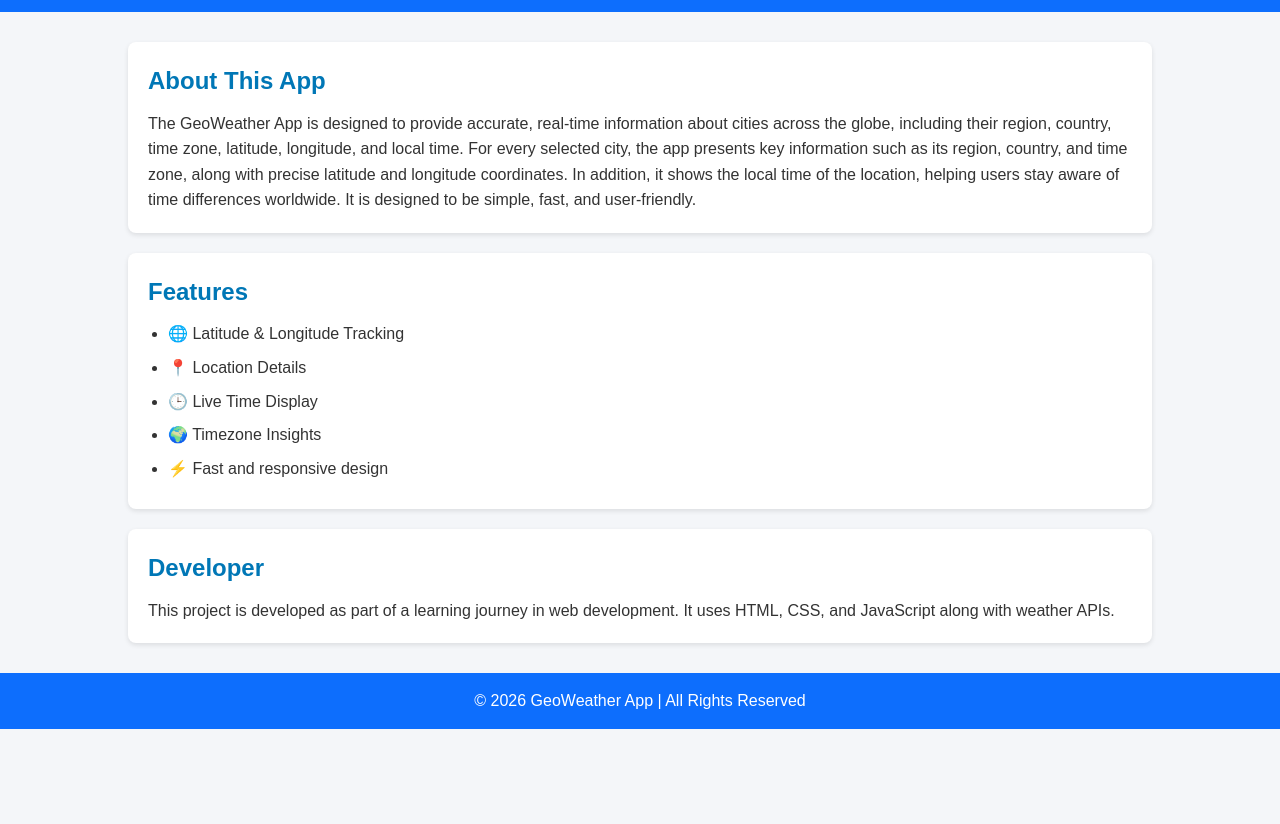
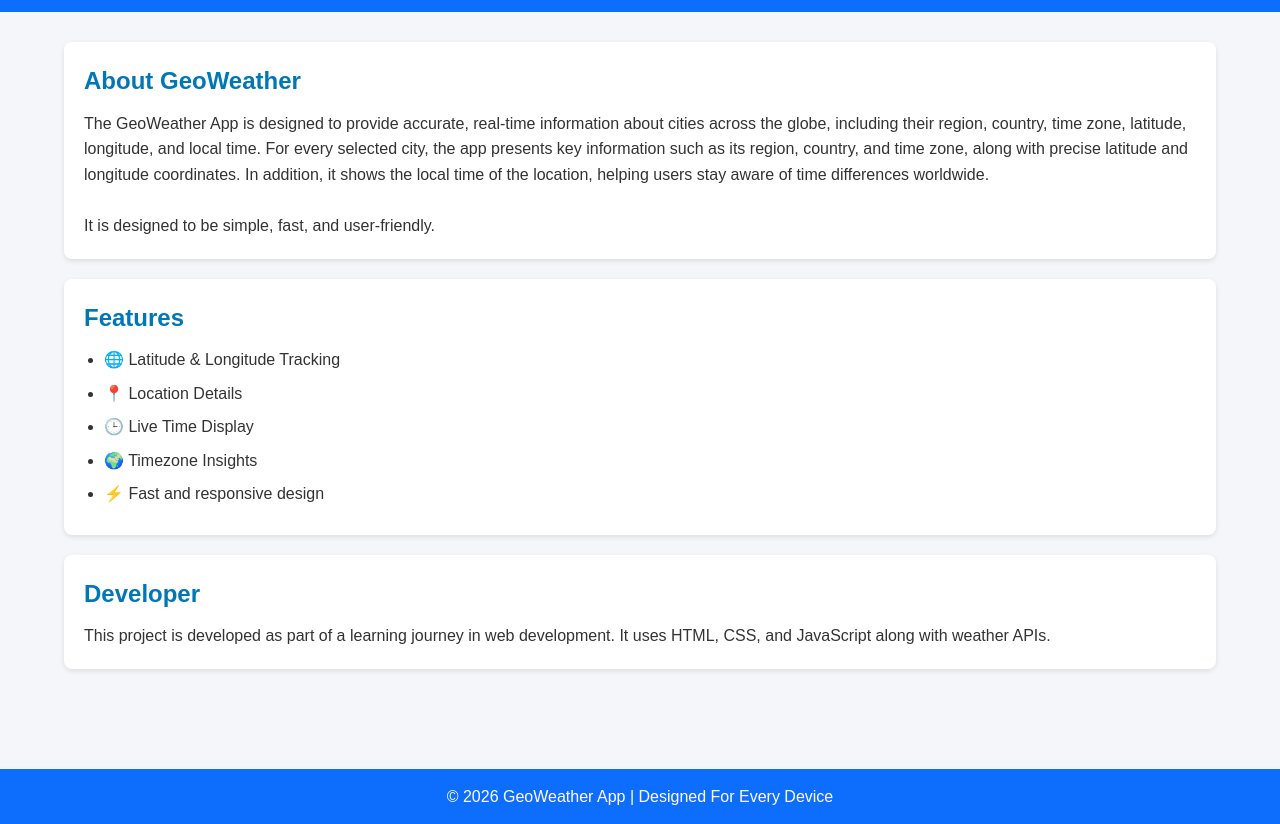
Before and after one commit to piyali370/weather, a plain HTML site: page about/page.html in a window 1280 px wide. Shown: the part 69-893 px from the top of the page. Before the commit the page ends 800 px from the top, so only its background shows below. Drawn offline with Linux system fonts and the light colour scheme.

Commit message:
Update About page with new title and styles

```diff
--- a/about/page.html
+++ b/about/page.html
@@ -2,15 +2,27 @@
 <html lang="en">
 
 <head>
-  <meta charset="UTF-8">
-  <title>About - Weather App</title>
+  <meta charset="UTF-8" />
+  <meta name="viewport" content="width=device-width, initial-scale=1.0" />
+  <title>About - GeoWeather</title>
+
   <style>
-    /* Reset */
+    /* =========================
+       Global Styles
+    ========================== */
     * {
       margin: 0;
       padding: 0;
       box-sizing: border-box;
       font-family: Arial, sans-serif;
+    }
+
+    :root {
+      --primary: #2563eb;
+      --secondary: #0f172a;
+      --light: #f8fafc;
+      --text: #334155;
+      --card: rgba(255, 255, 255, 0.9);
     }
 
     body {
@@ -19,7 +31,9 @@
       line-height: 1.6;
     }
 
-    /* Navbar */
+    /* =========================
+       Navbar
+    ========================== */
     header {
       background: #0d6efd;
       color: white;
@@ -38,13 +52,33 @@
       text-decoration: underline;
     }
 
-    /* Container */
-    .container {
-      width: 80%;
-      margin: 30px auto;
+    @keyframes float {
+      0% {
+        transform: translateY(0);
+      }
+
+      50% {
+        transform: translateY(-12px);
+      }
+
+      100% {
+        transform: translateY(0);
+      }
     }
 
-    /* Sections */
+    /* =========================
+       Main Container
+    ========================== */
+    .container {
+      width: 90%;
+      max-width: 1200px;
+      margin: 30px auto;
+      padding-bottom: 50px;
+    }
+
+    /* =========================
+       Cards / Sections
+    ========================== */
     .section {
       background: white;
       padding: 20px;
@@ -62,12 +96,11 @@
       transform: translateY(0);
     }
 
-    h2 {
+    .section h2 {
       margin-bottom: 10px;
       color: #0077b6;
     }
 
-    /* Feature List */
     ul {
       margin-top: 10px;
       padding-left: 20px;
@@ -77,7 +110,9 @@
       margin-bottom: 8px;
     }
 
-    /* Footer */
+    /* =========================
+       Footer
+    ========================== */
     footer {
       text-align: center;
       padding: 15px;
@@ -85,36 +120,74 @@
       color: white;
       margin-top: 30px;
     }
+
+    /* =========================
+       Mobile Responsive
+    ========================== */
+    @media (max-width: 768px) {
+
+      header {
+        justify-content: center;
+        text-align: center;
+      }
+
+      nav {
+        justify-content: center;
+      }
+
+
+      .section {
+        padding: 22px;
+      }
+
+      .section h2 {
+        font-size: 1.6rem;
+      }
+    }
+
+    @media (max-width: 480px) {
+
+      nav {
+        gap: 12px;
+      }
+    }
   </style>
 </head>
 
 <body>
 
-  <!-- Header -->
+  <!-- =========================
+       Header
+  ========================== -->
   <header>
     <h1>GeoWeather</h1>
-    <nav>
-    </nav>
   </header>
 
-  <!-- Content -->
+
+  <!-- =========================
+       Main Content
+  ========================== -->
   <div class="container">
 
-    <!-- About Section -->
-    <div class="section">
-      <h2>About This App</h2>
+    <!-- About -->
+    <section class="section">
+      <h2>About GeoWeather</h2>
+
       <p>
         The GeoWeather App is designed to provide accurate, real-time information about cities across the globe,
         including their region, country, time zone, latitude, longitude, and local time.
         For every selected city, the app presents key information such as its region, country, and time zone, along with
         precise latitude and longitude coordinates. In addition, it shows the local time of the location, helping users
         stay aware of time differences worldwide.
+      </p>
+      <br>
+      <p>
         It is designed to be simple, fast, and user-friendly.
       </p>
-    </div>
+    </section>
 
     <!-- Features -->
-    <div class="section">
+    <section class="section">
       <h2>Features</h2>
       <ul>
         <li>🌐 Latitude & Longitude Tracking</li>
@@ -123,45 +196,54 @@
         <li>🌍 Timezone Insights</li>
         <li>⚡ Fast and responsive design</li>
       </ul>
-    </div>
+    </section>
 
-    <!-- Developer Section -->
-    <div class="section">
+    <!-- Developer -->
+    <section class="section">
       <h2>Developer</h2>
       <p>
         This project is developed as part of a learning journey in web development.
         It uses HTML, CSS, and JavaScript along with weather APIs.
       </p>
-    </div>
+    </section>
 
   </div>
 
-  <!-- Footer -->
+  <!-- =========================
+       Footer
+  ========================== -->
   <footer>
-    <p>© 2026 GeoWeather App | All Rights Reserved</p>
+    <p>© 2026 GeoWeather App | Designed For Every Device</p>
   </footer>
 
-  <!-- JavaScript -->
+  <!-- =========================
+       JavaScript
+  ========================== -->
   <script>
-    // Fade-in animation on scroll
-    const sections = document.querySelectorAll('.section');
+
+    // Scroll Reveal Animation
+    const sections = document.querySelectorAll(".section");
 
     function revealSections() {
+
       const triggerBottom = window.innerHeight * 0.85;
 
       sections.forEach(section => {
-        const sectionTop = section.getBoundingClientRect().top;
+
+        const sectionTop =
+          section.getBoundingClientRect().top;
 
         if (sectionTop < triggerBottom) {
-          section.classList.add('visible');
+          section.classList.add("visible");
         }
+
       });
     }
 
-    window.addEventListener('scroll', revealSections);
+    window.addEventListener("scroll", revealSections);
 
-    // Run on load
     revealSections();
+
   </script>
 
 </body>
```
